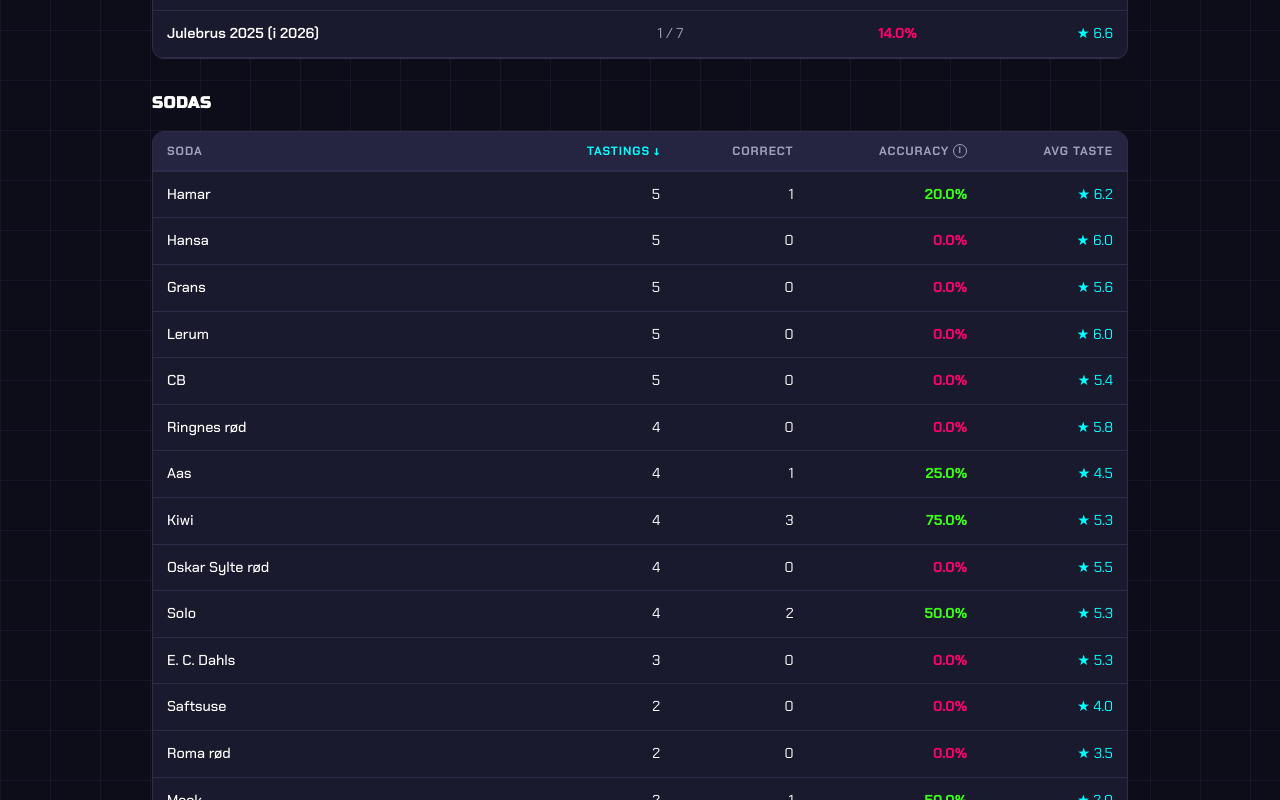
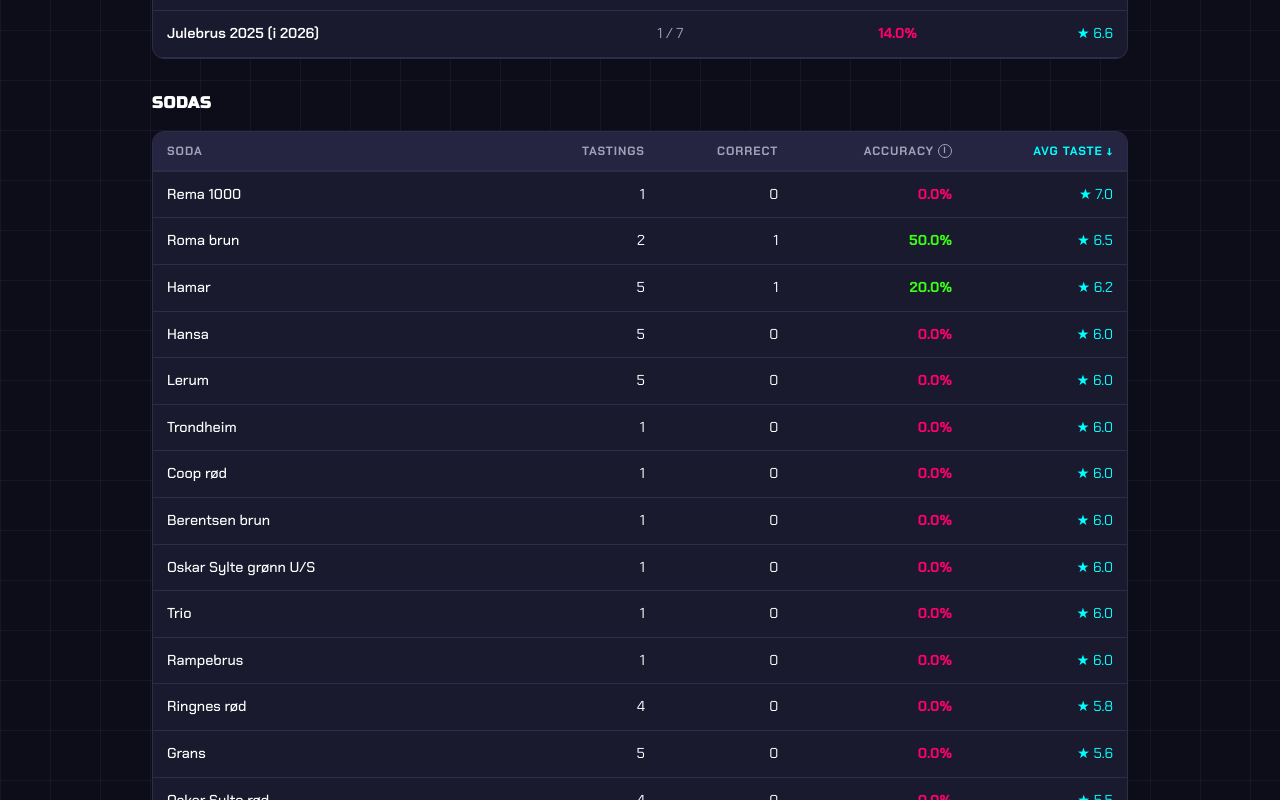
Before and after one commit to biasedLiar/claude-soda, a React (Vite) app: page /players/1 in a window 1280 px wide. Shown: the part 1220-2020 px from the top of the page. Built offline with nearby package versions, Linux system fonts and the light colour scheme.

Commit message:
Player sodas sorts by taste as default

```diff
--- a/src/pages/PlayerPage.tsx
+++ b/src/pages/PlayerPage.tsx
@@ -181,7 +181,7 @@
         <div style={{ background: 'var(--bg-card)', border: '1px solid var(--border)', borderRadius: 12, overflow: 'hidden' }}>
           <SortableTable
             rowKey={(r) => r.soda.id}
-            defaultSort="total"
+            defaultSort="avgTaste"
             defaultDir="desc"
             onRowClick={(r) => navigate(`/sodas/${r.soda.id}`)}
             data={sodaRows}
```
